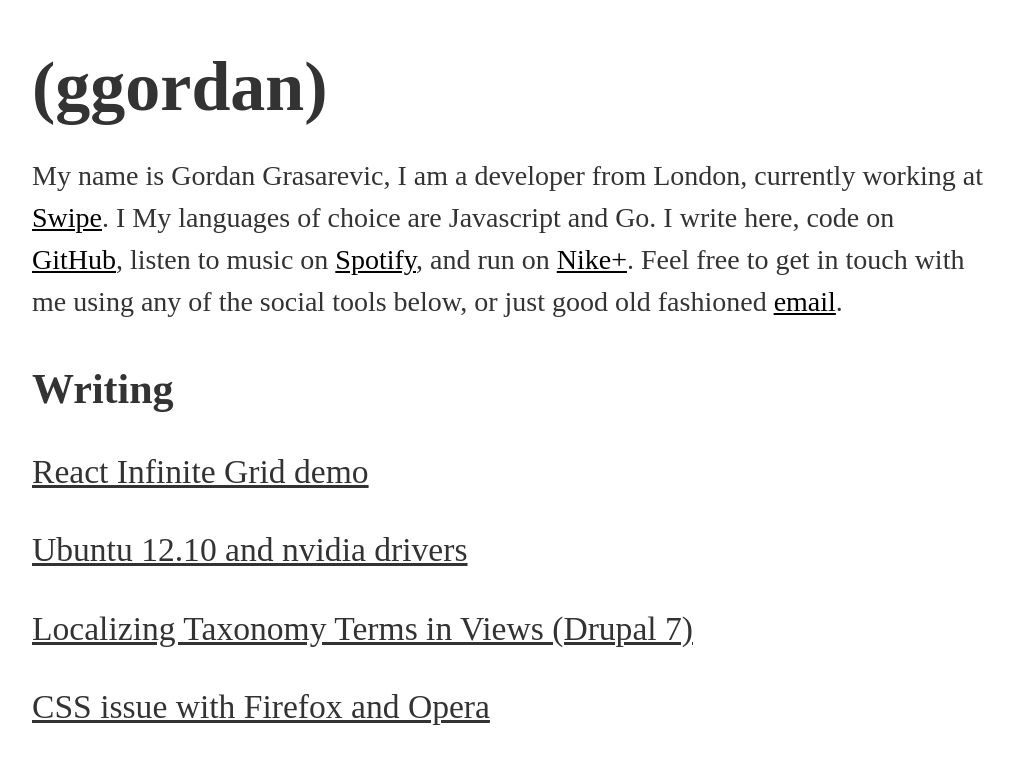
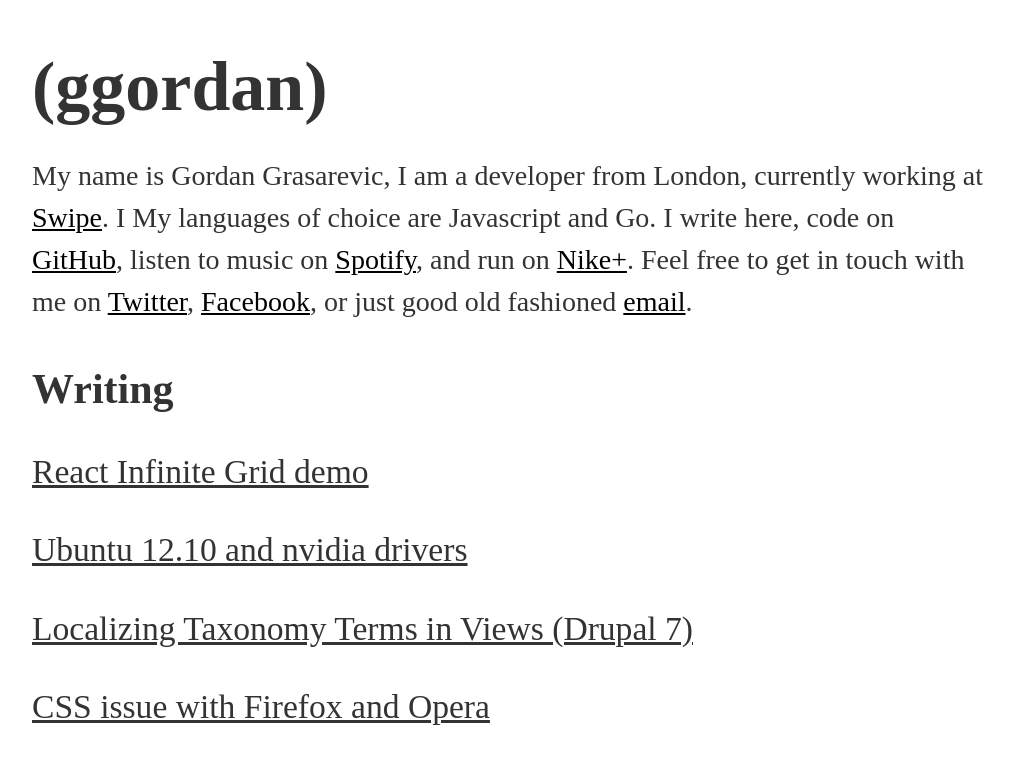
Before and after one commit to ggordan/ggordan.github.com, a Jekyll site: the page built from index.html, in a window 1280 px wide. Shown: the top 764 px of the page, without its empty margins (128-1142 px from the left). Built offline with Jekyll 4.4.1, drawn with Linux system fonts in a browser that asks for light colours; Markdown is read by kramdown in place of the engine named in the settings; comment, search, counter and statistics services are not loaded.

Commit message:
Update bio

```diff
--- a/index.html
+++ b/index.html
@@ -4,7 +4,7 @@
 ---
 
 <h1 class="name"> (ggordan) </h1>
-<p class="bio"> My name is Gordan Grasarevic, I am a developer from London, currently working at <a href="https://swipe.to">Swipe</a>. I My languages of choice are Javascript and Go. I write here, code on <a href="https://github.com/ggordan">GitHub</a>, listen to music on <a href="https://open.spotify.com/user/ggordan">Spotify</a>, and run on <a href="https://secure-nikeplus.nike.com/plus/profile/gordang/">Nike+</a>. Feel free to get in touch with me using any of the social tools below, or just good old fashioned <a href="mailto:me@ggordan.com?subject?HEY!">email</a>. </p>
+<p class="bio"> My name is Gordan Grasarevic, I am a developer from London, currently working at <a href="https://swipe.to">Swipe</a>. I My languages of choice are Javascript and Go. I write here, code on <a href="https://github.com/ggordan">GitHub</a>, listen to music on <a href="https://open.spotify.com/user/ggordan">Spotify</a>, and run on <a href="https://secure-nikeplus.nike.com/plus/profile/gordang/">Nike+</a>. Feel free to get in touch with me on <a href="http://twitter.com/ggordan">Twitter</a>, <a href="http://facebook.com/ggordan">Facebook</a>, or just good old fashioned <a href="mailto:me@ggordan.com?subject?HEY!">email</a>. </p>
 <div class="writing">
   <h3>Writing</h3>
   <ul>
```
